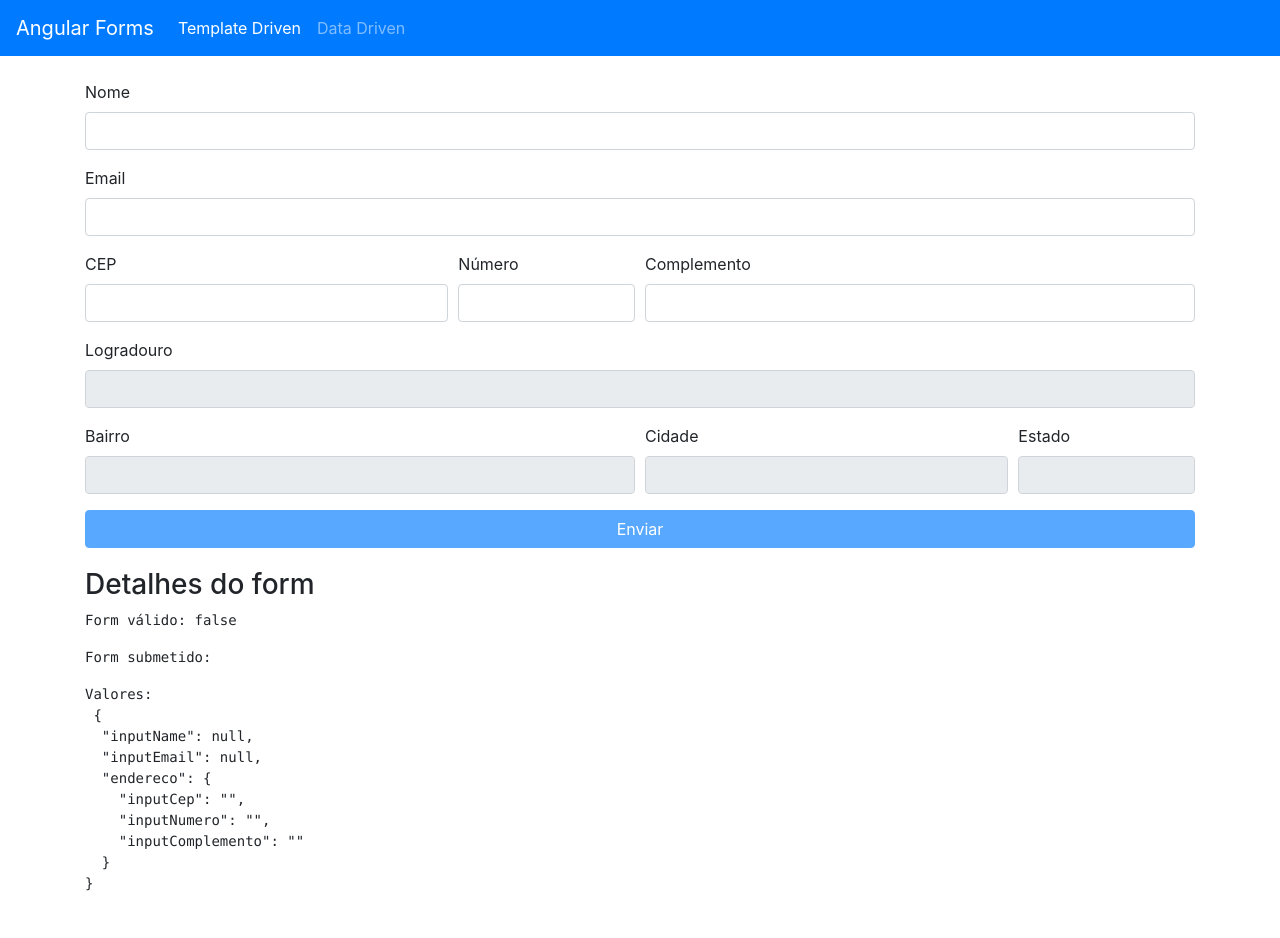
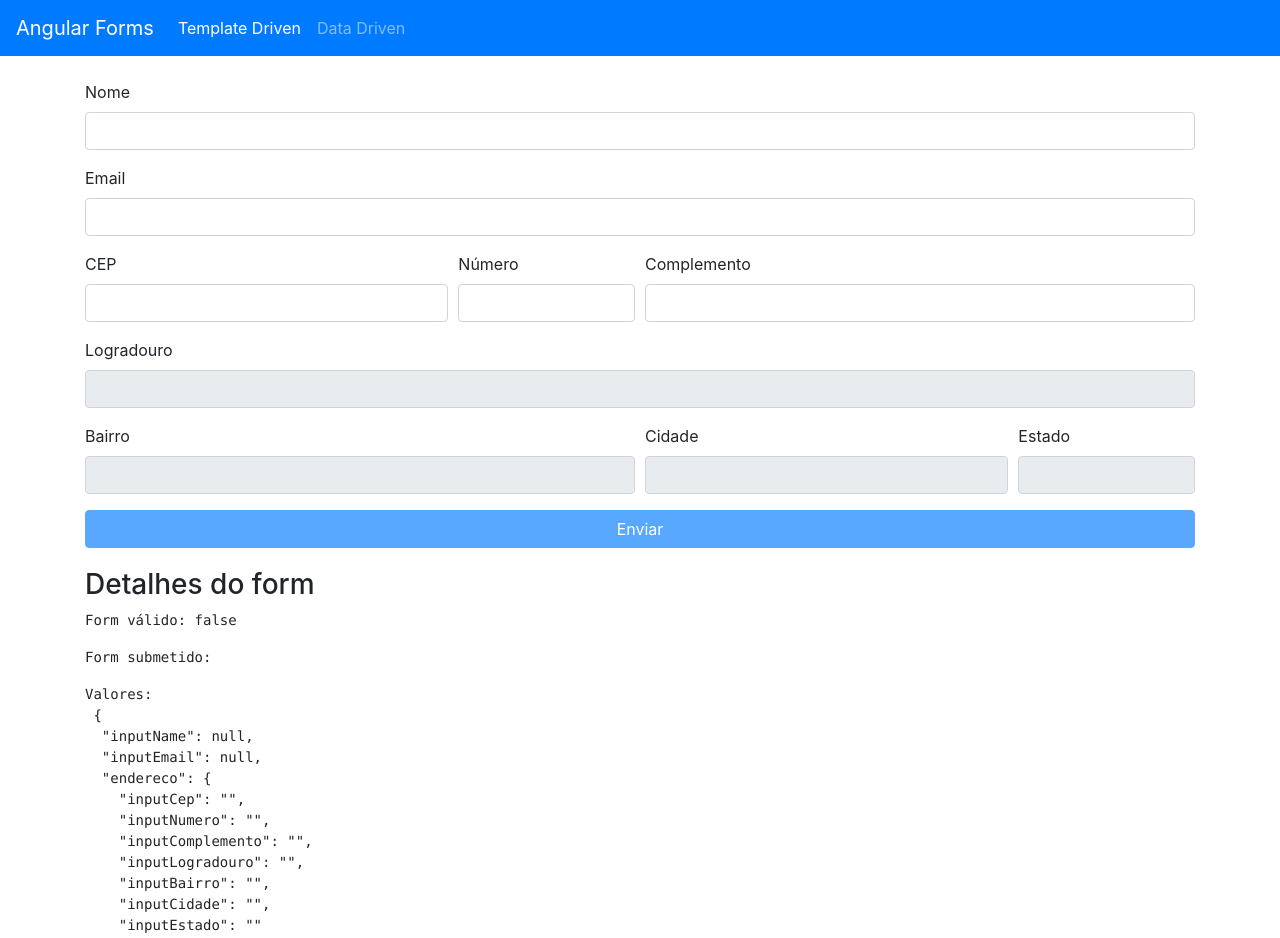
Before and after one commit to vinilanzoni/angular-101, an Angular app in the folder forms/: page /templateForm in a window 1280 px wide. Shown: the top 938 px of the page. Before the commit the page ends 910 px from the top, so only its background shows below. Built offline with nearby package versions, Linux system fonts and the light colour scheme.

Commit message:
Aula 86 - Forms (template driven) Populando campos com setValue e patchValue (CEP) https://youtu.be/6DxHNKzlqGQ

```diff
--- a/forms/src/app/template-form/template-form.component.html
+++ b/forms/src/app/template-form/template-form.component.html
@@ -13,7 +13,7 @@
     <div class="form-row">
       <div class="form-group col-4">
         <label for="inputCep">CEP</label>
-        <input type="text" class="form-control" id="inputCep" name="inputCep" ngModel [class.is-invalid]="inputErrored(cep)" required #cep="ngModel" (blur)="consultaCEP(cep.value)">
+        <input type="text" class="form-control" id="inputCep" name="inputCep" ngModel [class.is-invalid]="inputErrored(cep)" required #cep="ngModel" (blur)="consultaCEP(cep.value, f)" maxlength="8">
         <app-form-control-error [showError]="inputErrored(cep)" errorMessage="'CEP' é obrigatório"></app-form-control-error>
       </div>
       <div class="form-group col-2">
@@ -28,20 +28,20 @@
     </div>
     <div class="form-group">
         <label for="inputLogradouro">Logradouro</label>
-        <input type="text" class="form-control" id="inputLogradouro" name="inputLogradouro" ngModel disabled>
+        <input type="text" class="form-control" id="inputLogradouro" name="inputLogradouro" ngModel readonly>
     </div>
     <div class="form-row">
       <div class="form-group col-6">
         <label for="inputBairro">Bairro</label>
-        <input type="text" class="form-control" id="inputBairro" name="inputBairro" ngModel disabled>
+        <input type="text" class="form-control" id="inputBairro" name="inputBairro" ngModel readonly>
       </div>
       <div class="form-group col-4">
         <label for="inputCidade">Cidade</label>
-        <input type="text" class="form-control" id="inputCidade" name="inputCidade" ngModel disabled>
+        <input type="text" class="form-control" id="inputCidade" name="inputCidade" ngModel readonly>
       </div>
       <div class="form-group col-2">
         <label for="inputEstado">Estado</label>
-        <input type="number" class="form-control" id="inputEstado" name="inputEstado" ngModel disabled>
+        <input type="text" class="form-control" id="inputEstado" name="inputEstado" ngModel readonly>
       </div>
     </div>
   </div>
--- a/forms/src/app/template-form/template-form.component.ts
+++ b/forms/src/app/template-form/template-form.component.ts
@@ -1,5 +1,6 @@
 import { Component, OnInit } from '@angular/core';
 import { HttpClient } from '@angular/common/http';
+import { NgForm } from '@angular/forms';
 
 @Component({
   selector: 'app-template-form',
@@ -22,16 +23,28 @@ export class TemplateFormComponent implements OnInit {
     return !field.valid && field.touched;
   }
 
-  consultaCEP(cep) {
+  consultaCEP(cep, form) {
     cep = cep.replace(/\D/g, '');
     if(cep != "") {
       let validacep = /^[0-9]{8}$/;
       if(validacep.test(cep)){
         this.http.get(`https://viacep.com.br/ws/${cep}/json/`).subscribe((dados) => {
-          console.log(dados);
+          this.populateForm(dados, form);
         });
       }
     }
+  }
+
+  populateForm(dados, form: NgForm){
+    form.form.patchValue({
+      endereco: {
+        inputLogradouro: dados.logradouro,
+        inputComplemento: dados.complemento,
+        inputBairro: dados.bairro,
+        inputCidade: dados.localidade,
+        inputEstado: dados.uf
+      }
+    });
   }
 
   onSubmit(form) {
```
